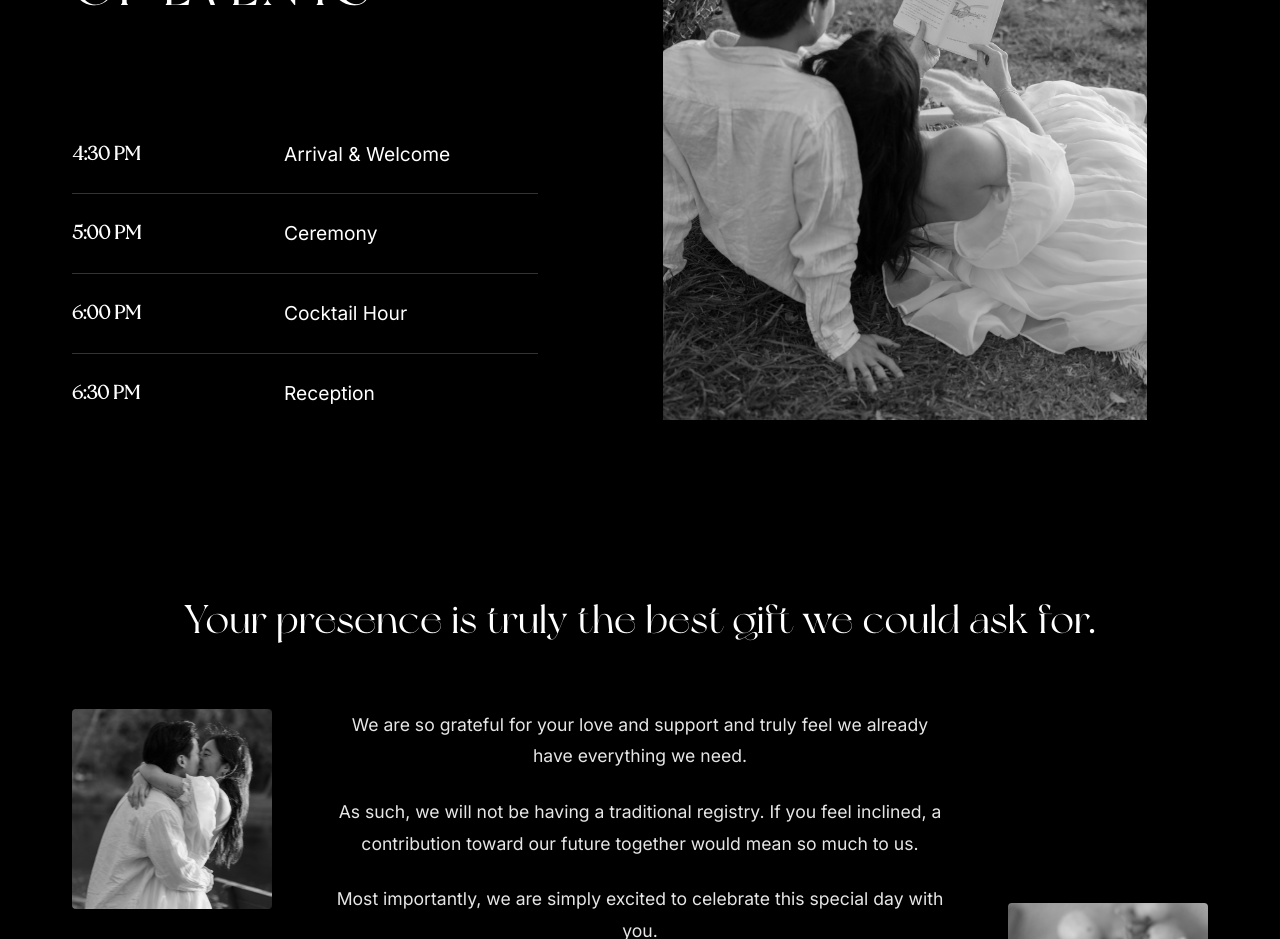
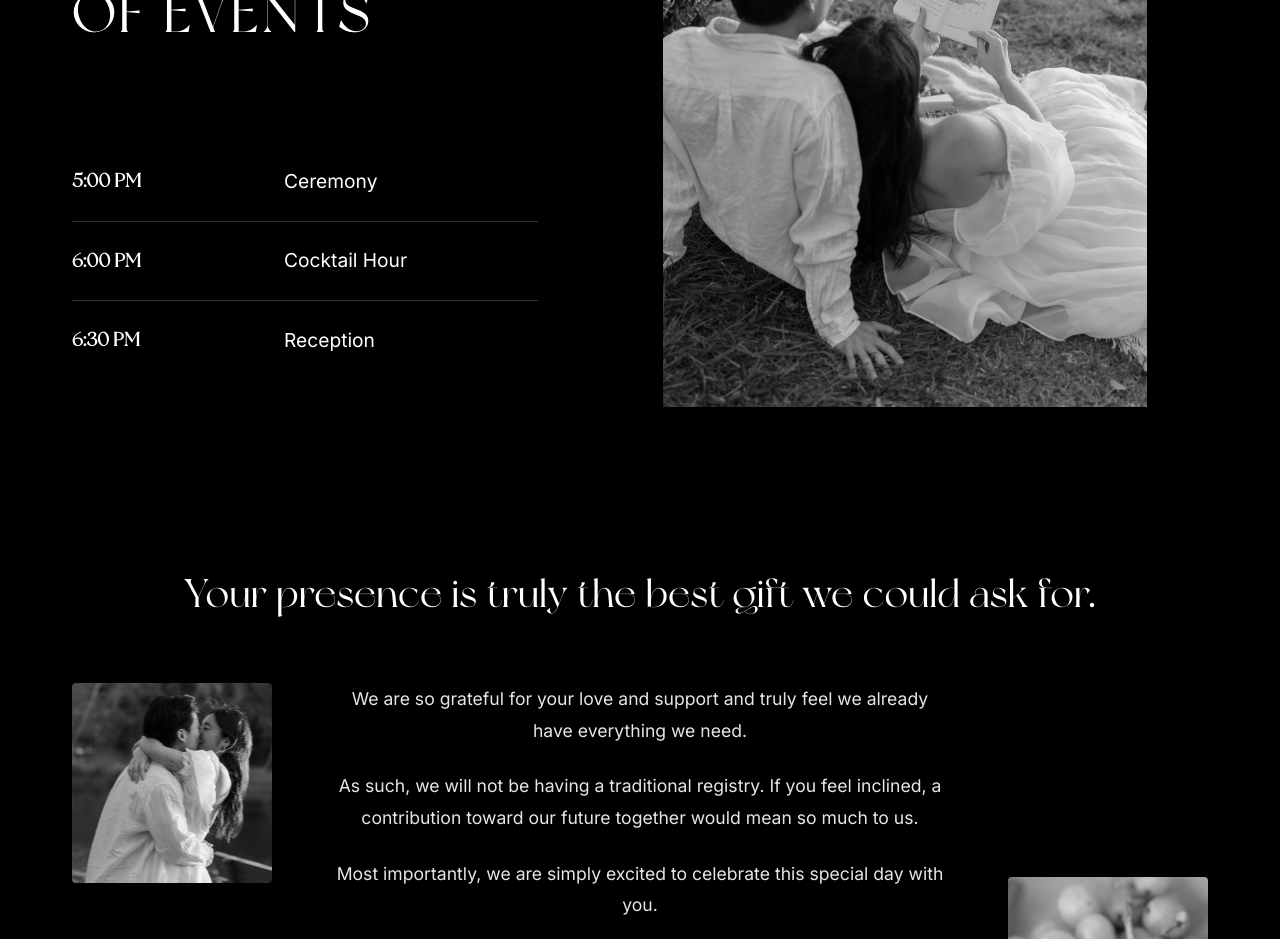
Before and after one commit to gracesuhh/graceanddaniel, a Next.js app: page / in a window 1280 px wide. Shown: the part 3460-4399 px from the top of the page. Built offline with nearby package versions, Linux system fonts and the light colour scheme.

Commit message:
Remove 4:30 PM Arrival & Welcome from schedule

```diff
--- a/app/page.tsx
+++ b/app/page.tsx
@@ -233,13 +233,6 @@ export default function Home() {
 
                 <div className="schedule-timeline">
                   <div className="timeline-item">
-                    <div className="timeline-time">4:30 PM</div>
-                    <div className="timeline-content">
-                      <h3>Arrival & Welcome</h3>
-                    </div>
-                  </div>
-
-                  <div className="timeline-item">
                     <div className="timeline-time">5:00 PM</div>
                     <div className="timeline-content">
                       <h3>Ceremony</h3>
```
